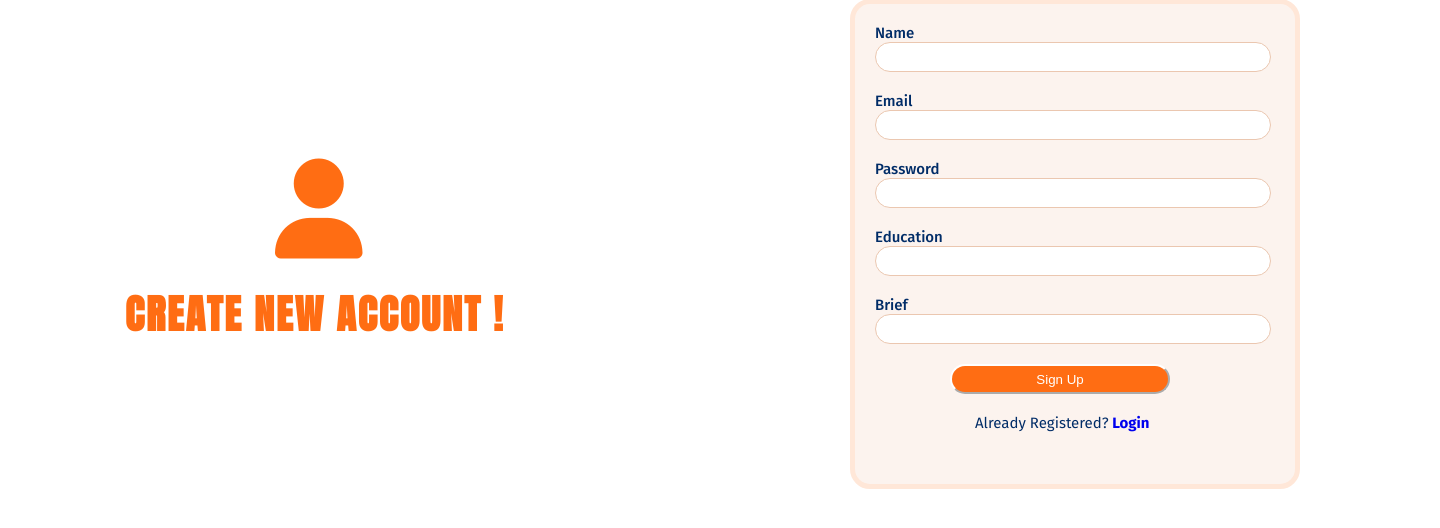
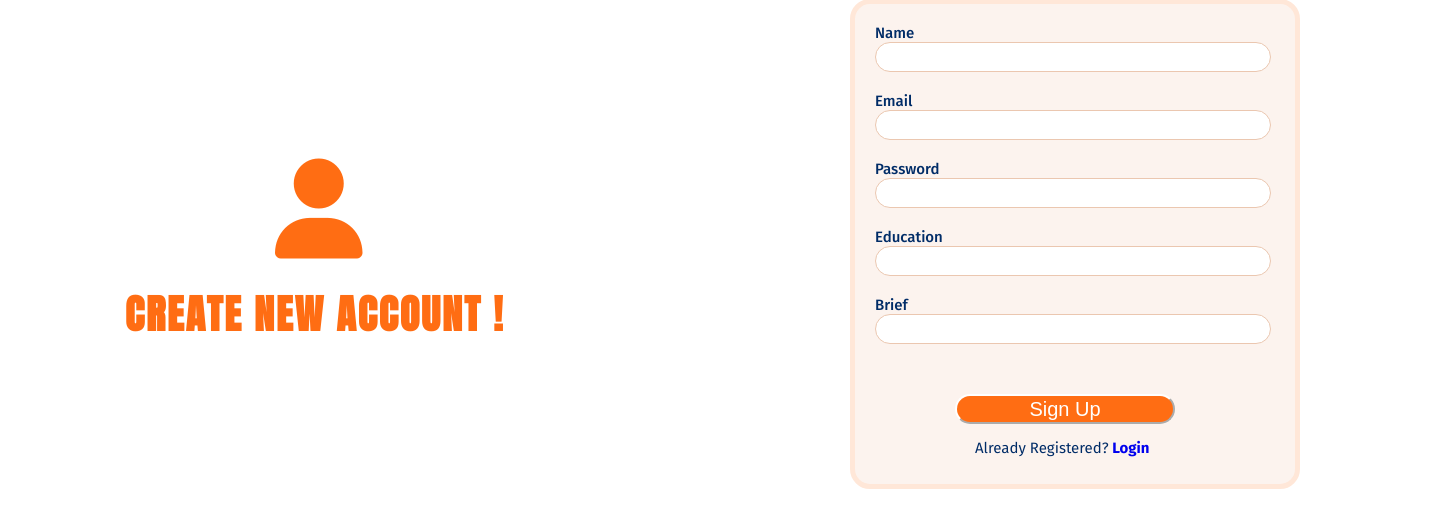
Before and after one commit to mohamed-khalaf9/Recommend, a PHP site: page /signup.html in a window 1440 px wide; the page is wider, and only the part inside the window is pictured. Shown: the part 151-679 px from the top of that part. Run offline with PHP 8.4, Linux system fonts and the light colour scheme.

Commit message:
Update signup.css

```diff
--- a/frontend/signup.css
+++ b/frontend/signup.css
@@ -70,6 +70,7 @@ form{
     border:1px solid #ebc7b0;
     border-radius: 20px ;
     color: #002c67;
+     font-weight: bold;
 }
 input:hover{
     background-color: #ebc7b0;
@@ -91,7 +92,9 @@ div{
     border-color:white ;
     color: white;
     background:#ff6d13;
-    margin-left: 95px;
+   margin-left: 100px;
+    margin-top: 30px;
+     font-size: 20px;
 }
 #sign-up:hover{
     font-size: larger;
@@ -103,9 +106,12 @@ div{
 font-size: 1.5rem;
 color: #002c67;
 font-size: 15px;
-margin-top: 20px;
+margin-top: 15px;
 margin-left: 120px;
 }
 a{
     text-decoration-line: none;
 }
+span{
+    color: red;
+}
```
